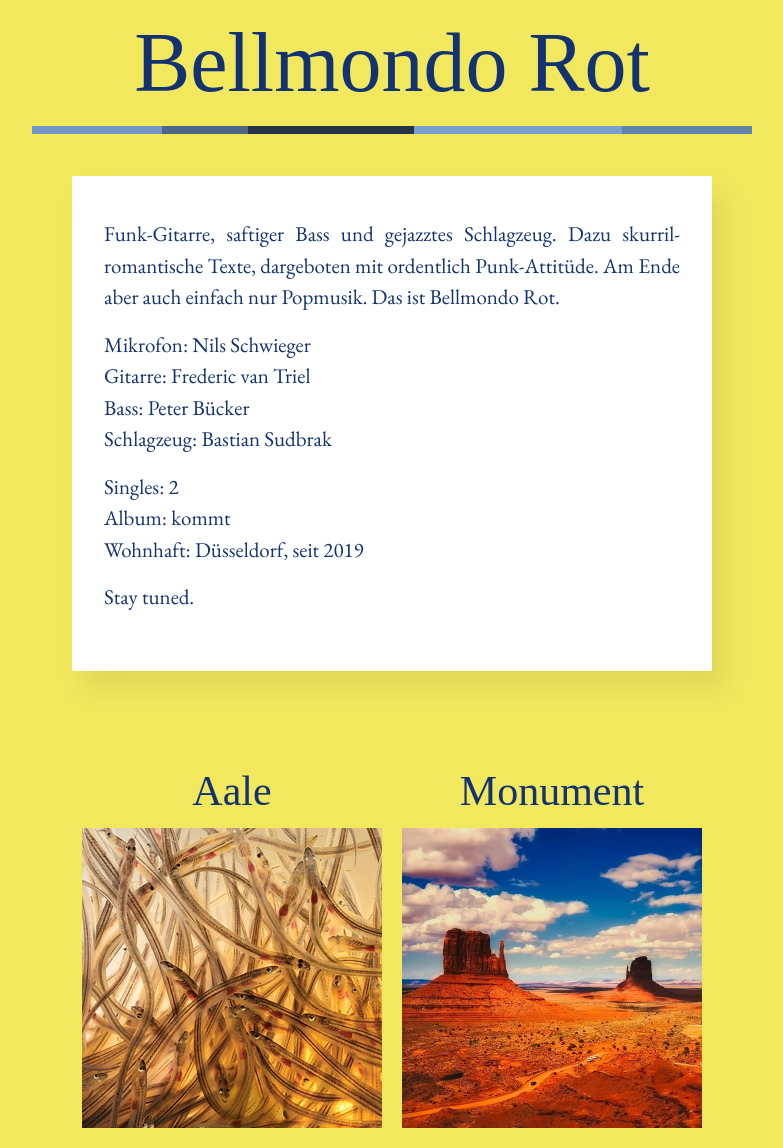
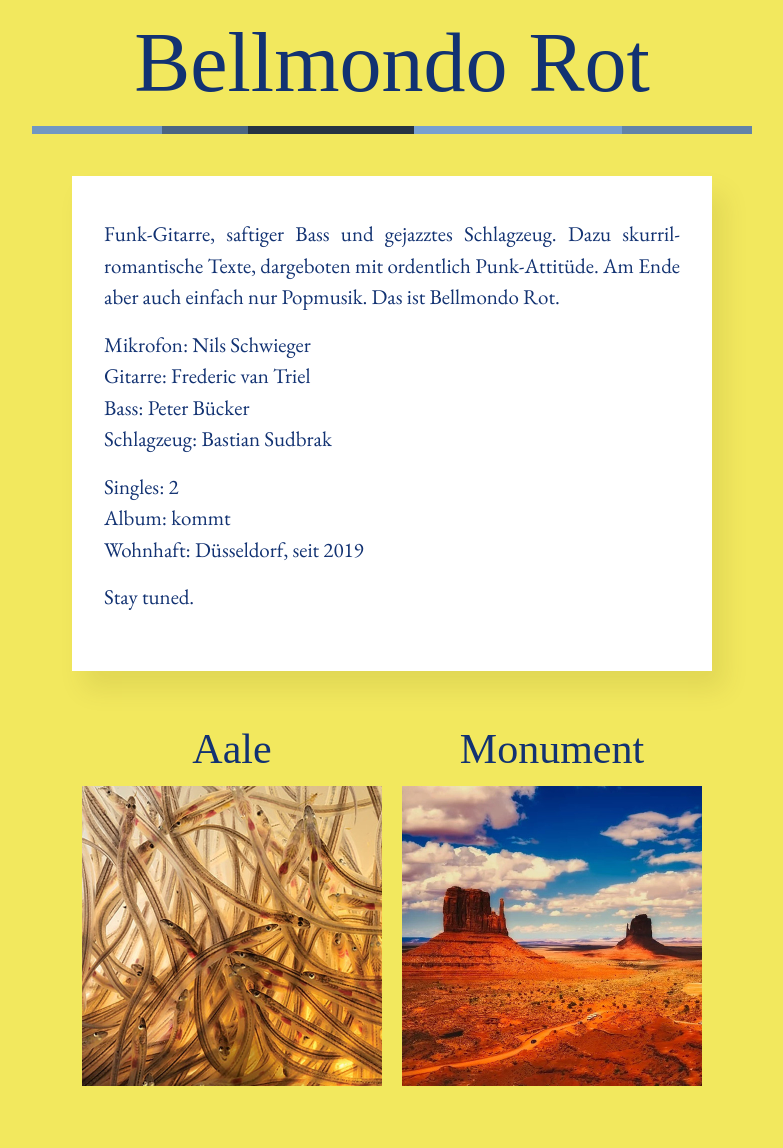
Before and after one commit to naag/belmondo-rot, a Jekyll site: the page built from docs/index.md, in a window 1280 px wide. Shown: the whole page, without its empty margins (248-1031 px from the left). Built offline with Jekyll 4.4.1, drawn with Linux system fonts in a browser that asks for light colours; some web fonts are replaced; our own code applies the rules of GitHub Pages for plain Markdown files; after the commit the page ends 1106 px from its top, so only the background shows below that.

Commit message:
Fix empty header

```diff
--- a/docs/_layouts/home.html
+++ b/docs/_layouts/home.html
@@ -13,11 +13,11 @@
 <main class="home" id="main" role="main" aria-label="Content">
   {{ content }}
 
-  <h1 class="content-title">
-    {% if site.paginate and site.paginate_path and paginator.page > 1 %}
+  {% if site.paginate and site.paginate_path and paginator.page > 1 %}
+    <h1 class="content-title">
       Page {{ paginator.page }}
-    {% endif %}
-  </h1>
+    </h1>
+  {% endif %}
 
   {% if site.paginate and site.paginate_path %}
 
```
